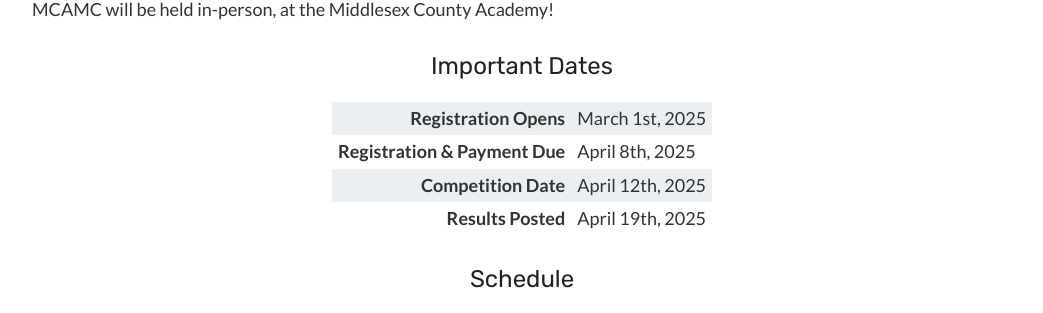
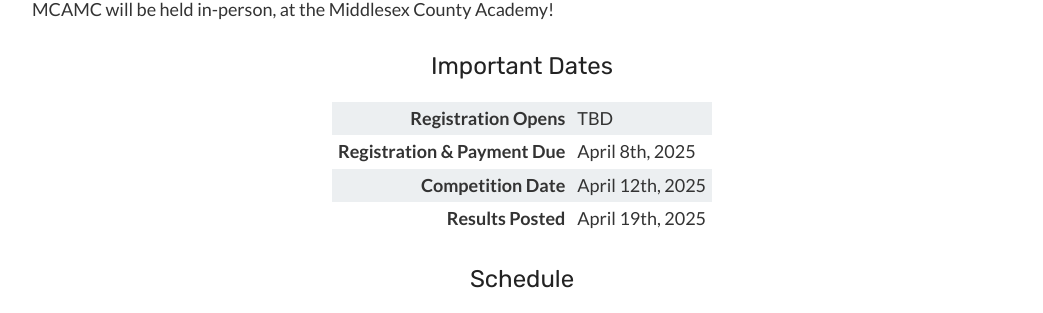
Before and after one commit to mcamathleague/mcamathleague.github.io, a Jekyll site: the page built from mcamc.md, in a window 1280 px wide and 900 px high, scrolled down 565 px. Shown: the part 153-466 px from the top of the window, without its empty margins (118-1161 px from the left). Built offline with Jekyll 4.4.1, drawn with Linux system fonts in a browser that asks for light colours.

Commit message:
Update mcamc.md

```diff
--- a/mcamc.md
+++ b/mcamc.md
@@ -37,7 +37,7 @@ MCAMC brings an exciting new type of math competition to the middle school audie
 <table>
   <tr>
     <td>Registration Opens</td>
-    <td>March 1st, 2025</td>
+    <td>TBD</td>
   </tr>
   <tr>
     <td>Registration & Payment Due</td>
```
